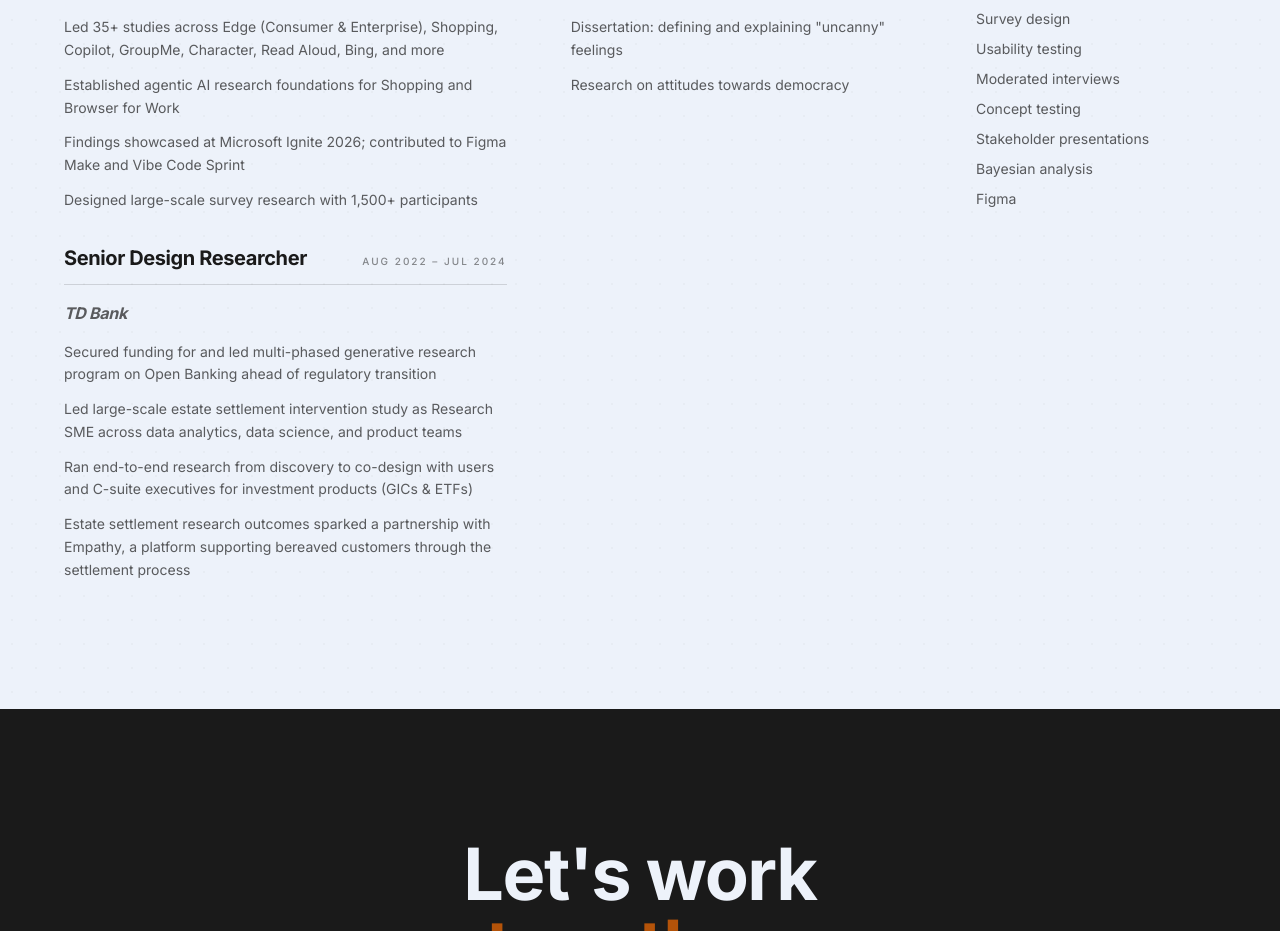
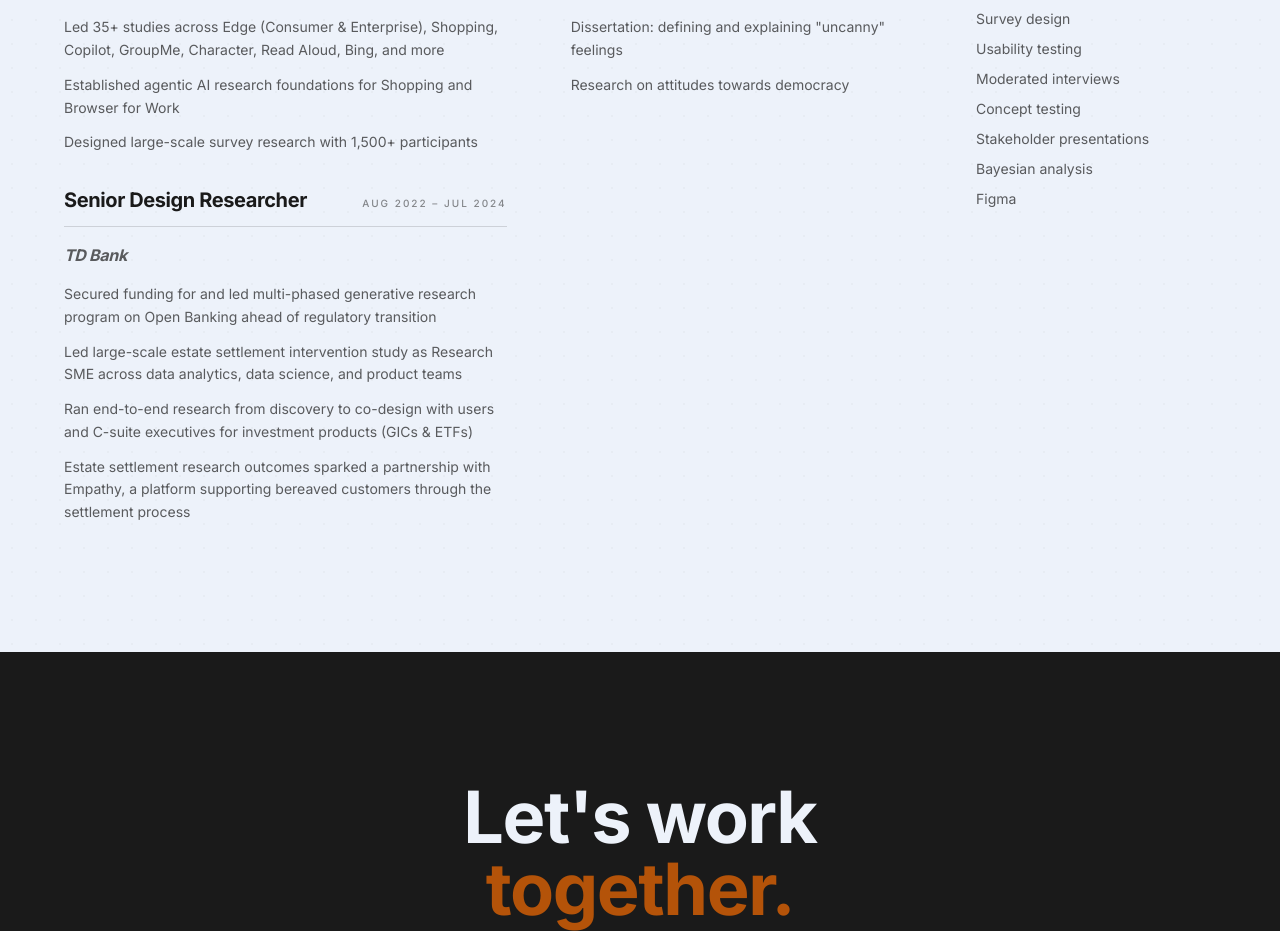
Before and after one commit to RacheleBenjamin/website, a React (Vite) app: page / in a window 1280 px wide. Shown: the part 3660-4591 px from the top of the page. Built offline with nearby package versions, Linux system fonts and the light colour scheme.

Commit message:
Remove Ignite 2026 / vibe code sprint highlight from Experience

```diff
--- a/src/components/Experience.jsx
+++ b/src/components/Experience.jsx
@@ -8,7 +8,6 @@
     highlights: [
       'Led 35+ studies across Edge (Consumer & Enterprise), Shopping, Copilot, GroupMe, Character, Read Aloud, Bing, and more',
       'Established agentic AI research foundations for Shopping and Browser for Work',
-      'Findings showcased at Microsoft Ignite 2026; contributed to Figma Make and Vibe Code Sprint',
       'Designed large-scale survey research with 1,500+ participants',
     ],
   },
```
